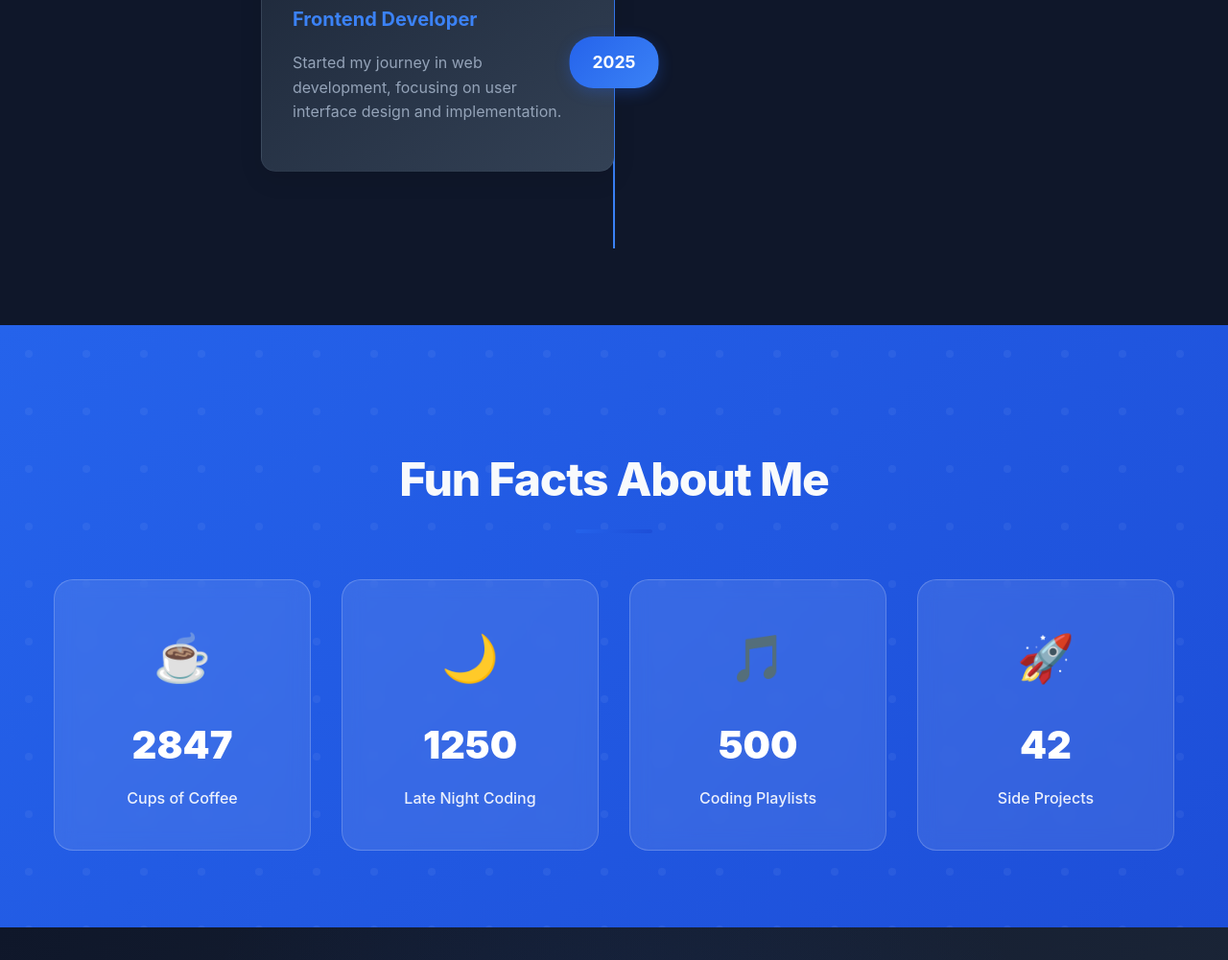
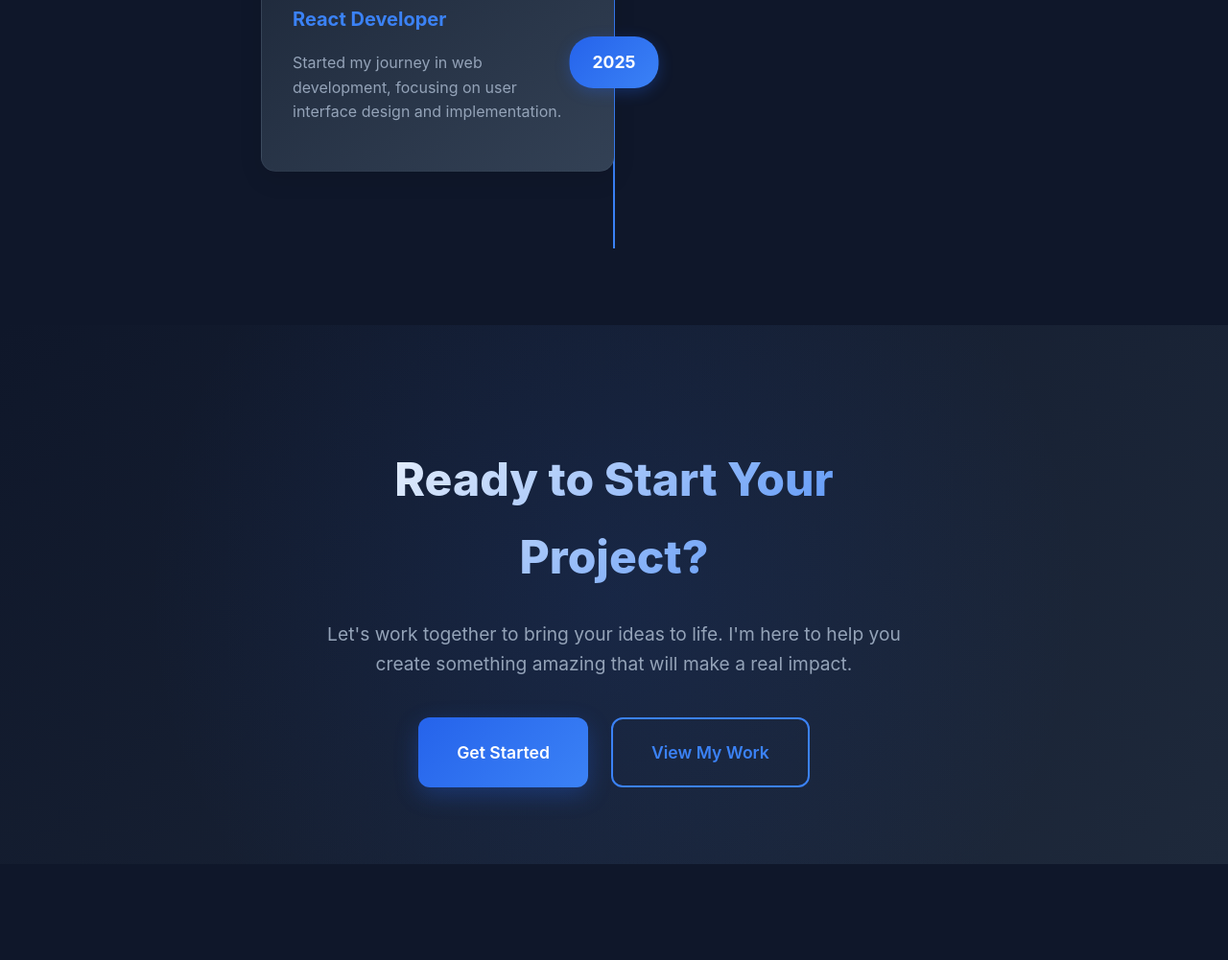
Before and after one commit to hussnainraza46/hussnainraza, a plain HTML site: page index.html in a window 1280 px wide. Shown: the part 8519-9520 px from the top of the page at 96% size. Drawn offline with Linux system fonts and the light colour scheme.

Commit message:
Add files via upload

```diff
--- a/index.html
+++ b/index.html
@@ -2405,7 +2405,7 @@
                 <div class="timeline-item slide-in-left stagger-3">
                     <div class="timeline-date">2025</div>
                     <div class="timeline-content">
-                        <h3>Frontend Developer</h3>
+                        <h3>React Developer</h3>
                         <p>Started my journey in web development, focusing on user interface design and implementation.</p>
                     </div>
                 </div>
@@ -2417,34 +2417,7 @@
     <!-- Interactive Skills Showcase -->
 
 
-    <!-- Fun Facts Section -->
-    <section class="section fun-facts-section">
-        <div class="container">
-            <h2 class="section-title fade-in">Fun Facts About Me</h2>
-            <div class="fun-facts-grid">
-                <div class="fun-fact-card scale-in stagger-1">
-                    <div class="fact-icon">☕</div>
-                    <div class="fact-number" data-target="2847">0</div>
-                    <div class="fact-label">Cups of Coffee</div>
-                </div>
-                <div class="fun-fact-card scale-in stagger-2">
-                    <div class="fact-icon">🌙</div>
-                    <div class="fact-number" data-target="1250">0</div>
-                    <div class="fact-label">Late Night Coding</div>
-                </div>
-                <div class="fun-fact-card scale-in stagger-3">
-                    <div class="fact-icon">🎵</div>
-                    <div class="fact-number" data-target="500">0</div>
-                    <div class="fact-label">Coding Playlists</div>
-                </div>
-                <div class="fun-fact-card scale-in stagger-4">
-                    <div class="fact-icon">🚀</div>
-                    <div class="fact-number" data-target="42">0</div>
-                    <div class="fact-label">Side Projects</div>
-                </div>
-            </div>
-        </div>
-    </section>
+
 
     <!-- Call to Action Section -->
     <section class="section cta-section">
```
